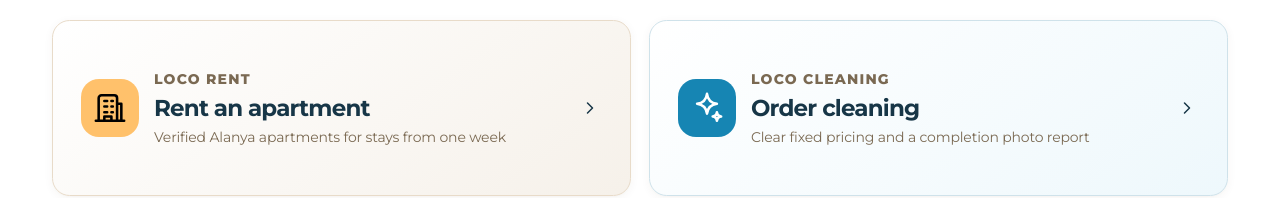
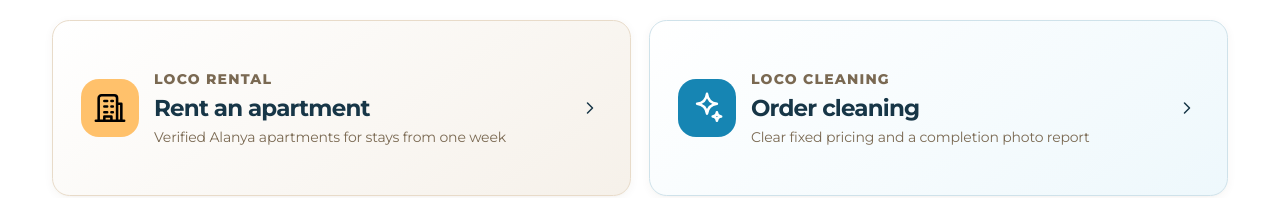
Before and after one commit to Elessarov1/go-cleany, a React (Vite) app in the folder frontend/: page / in a window 1280 px wide. Shown: the part 243-441 px from the top of the page. Built offline with nearby package versions, Linux system fonts and the light colour scheme; no server answers.

Commit message:
rename loco rent brand to loco rental

```diff
--- a/frontend/src/brand/productBrand.ts
+++ b/frontend/src/brand/productBrand.ts
@@ -2,7 +2,7 @@ export const productBrand = {
   platform: "loco-place",
   services: {
     cleaning: "loco-cleaning",
-    rental: "loco-rent",
+    rental: "loco-rental",
   },
 } as const;
 
```
